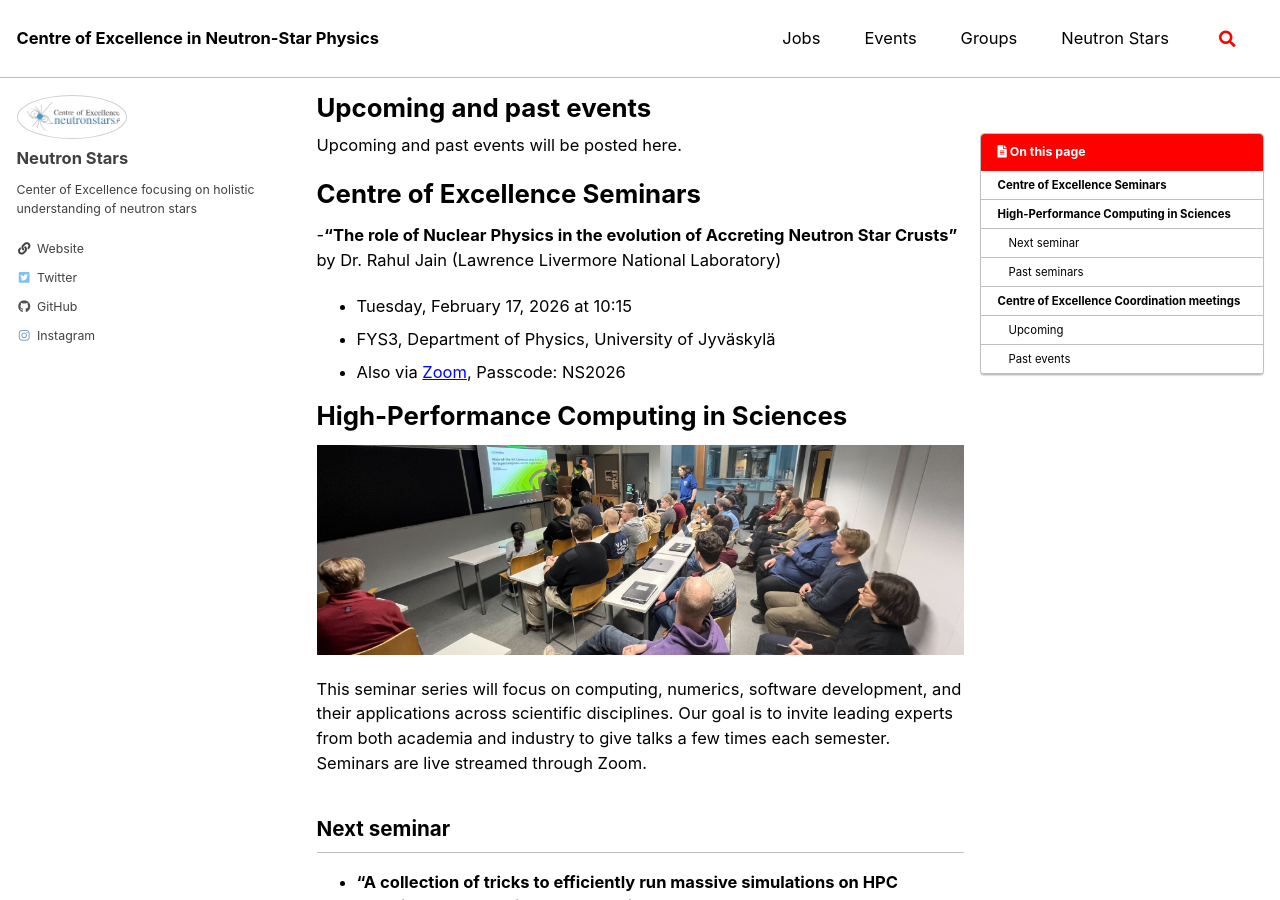
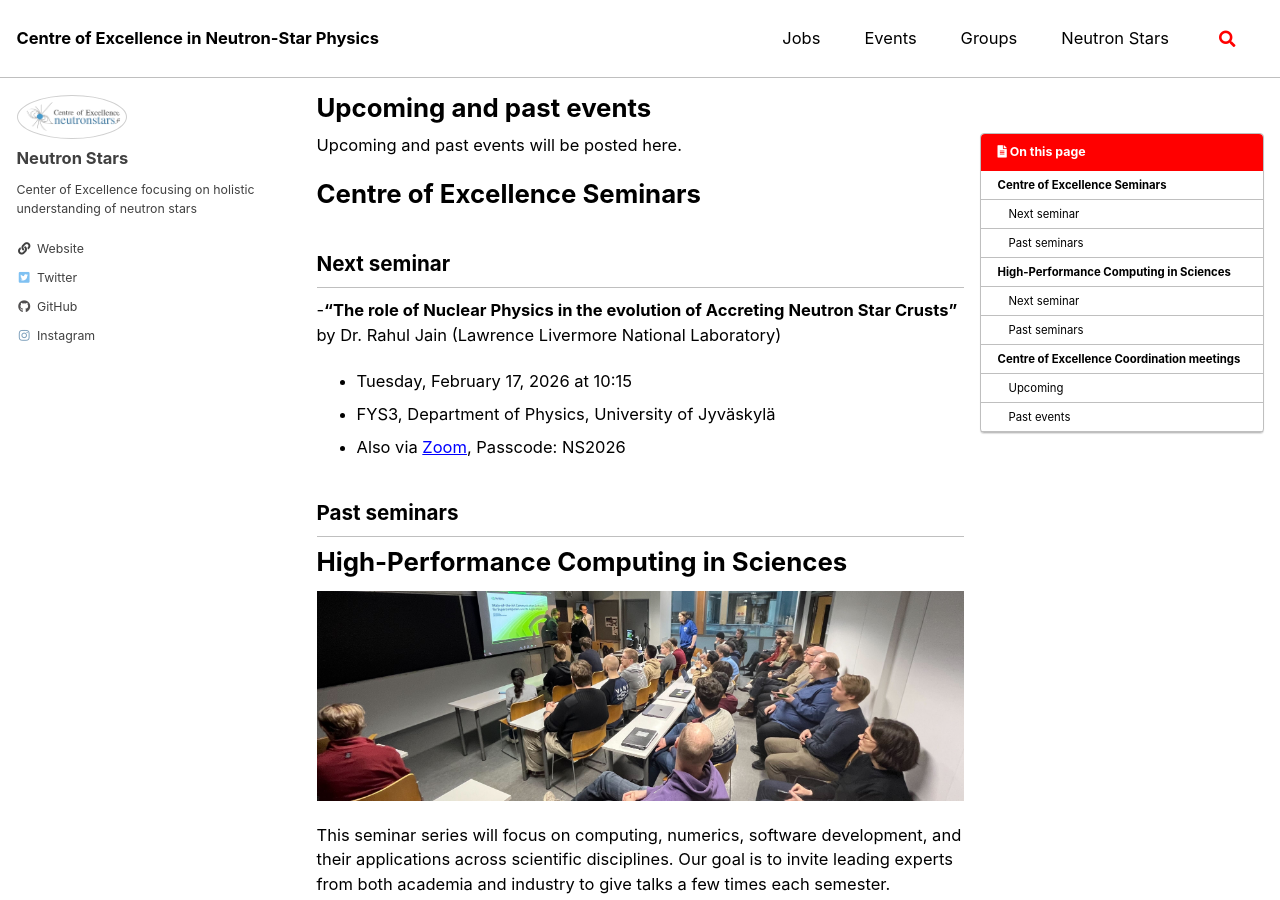
Before and after one commit to MiroPalmu/coe-website, a Jekyll site: the page built from _pages/events.md, in a window 1280 px wide and 900 px high. Built offline with Jekyll 4.4.1, drawn with Linux system fonts in a browser that asks for light colours; cached includes are drawn as plain includes; comment, search, counter and statistics services are not loaded.

Commit message:
Update events.md

```diff
--- a/_pages/events.md
+++ b/_pages/events.md
@@ -7,10 +7,15 @@ toc: true
 Upcoming and past events will be posted here.
 
 # Centre of Excellence Seminars
+
+## Next seminar
+
 -**"The role of Nuclear Physics in the evolution of Accreting Neutron Star Crusts"** by Dr. Rahul Jain (Lawrence Livermore National Laboratory)
   - Tuesday, February 17, 2026 at 10:15
   - FYS3, Department of Physics, University of Jyväskylä
   - Also via [Zoom](https://jyufi.zoom.us/j/68210342335?pwd=lO7braMvrhnpanTjPkbM9U3R3yws16.1), Passcode: NS2026
+
+## Past seminars
 
 # High-Performance Computing in Sciences
 
```
